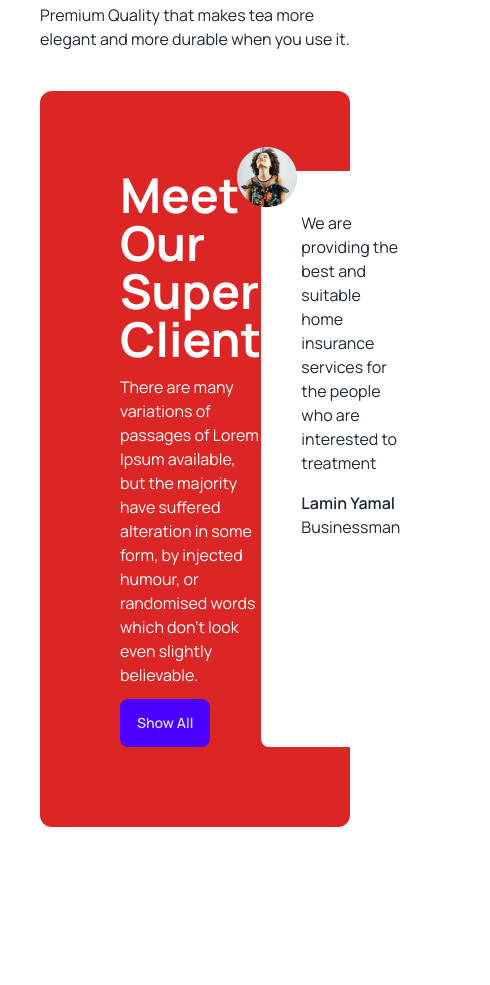
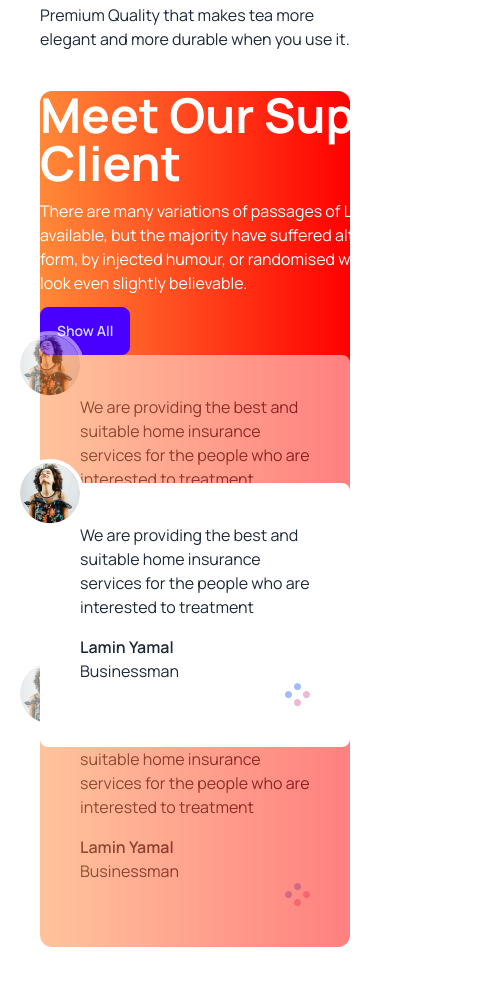
Before and after one commit to 2020331070-AsmShuvo/tea-landing-page-tailwind, a plain HTML site: page index.html in a window 390 px wide. Shown: the part 4127-5112 px from the top of the page, 490 px wide, since content can reach past the window. Before the commit the page ends 4994 px from the top, so only its background shows below. Drawn offline with nearby package versions, Linux system fonts and the light colour scheme.

Commit message:
responsive customer

```diff
--- a/index.html
+++ b/index.html
@@ -129,17 +129,46 @@
             </div>
         </section>
 
-        <section class="flex bg-red-600 p-20 rounded-xl">
-            <div class="space-y-3">
+        <section class="flex flex-col md:flex-row bg-gradient-to-r from-[#FF8938] to-[#F00] lg:p-20 rounded-xl justify-between">
+            <div class="flex items-center w-[450px]">
+                <div class="space-y-3 ">
                     <h2 class="text-5xl font-bold text-white">Meet Our Super Client</h2>
                     <p class="text-white">There are many variations of passages of Lorem Ipsum available, but the majority have suffered alteration in some form, by injected humour, or randomised words which don't look even slightly believable. </p>
                     <button class="btn btn-primary">Show All</button>
                 </div>
-            <div class="bg-white rounded-lg p-10 relative">
-                <img class="absolute -top-6 -left-6" src="images/client.png" alt="">
+            </div>
+            <!-- review container-->
+            <div class="relative md:w-1/2">
+                <!--next review -->
+                <div class="bg-white rounded-lg p-10 relative mb-16 md:w-[430px] opacity-50 z-1 md:ml-20">
+                    <img class="absolute -top-6 -left-6 border-4 border-white rounded-full" src="images/client.png" alt="">
                     <p>We are providing the best and suitable home insurance services for the people who are interested to treatment</p>
                     <h4 class="font-semibold mt-4">Lamin Yamal</h4>
                     <p>Businessman</p>
+                    <div class="flex justify-end">
+                        <img src="images/circles.png" alt="">
+                    </div>
+                </div>
+                <!--  cur review -->
+                <div class="bg-white rounded-lg p-10 absolute top-32 md:-left-20 md:w-[430px] z-10 md:ml-20">
+                    <img class="absolute -top-6 -left-6 border-4 border-white rounded-full" src="images/client.png" alt="">
+                    <p>We are providing the best and suitable home insurance services for the people who are interested to treatment</p>
+                    <h4 class="font-semibold mt-4">Lamin Yamal</h4>
+                    <p>Businessman</p>
+                    <div class="flex justify-end">
+                        <img src="images/circles.png" alt="">
+                    </div>
+                </div>
+                <!--prev review -->
+                <div class="bg-white rounded-lg p-10 relative md:w-[430px] opacity-50 z-1 md:ml-20">
+                    <img class="absolute -top-6 -left-6 border-4 border-white rounded-full" src="images/client.png" alt="">
+                    <p>We are providing the best and suitable home insurance services for the people who are interested to treatment</p>
+                    <h4 class="font-semibold mt-4">Lamin Yamal</h4>
+                    <p>Businessman</p>
+                    <div class="flex justify-end">
+                        <img src="images/circles.png" alt="">
+                    </div>
+                </div>
             </div>
         </section>
     </main>
```
Lines whose indentation alone changed are shown as unchanged.
